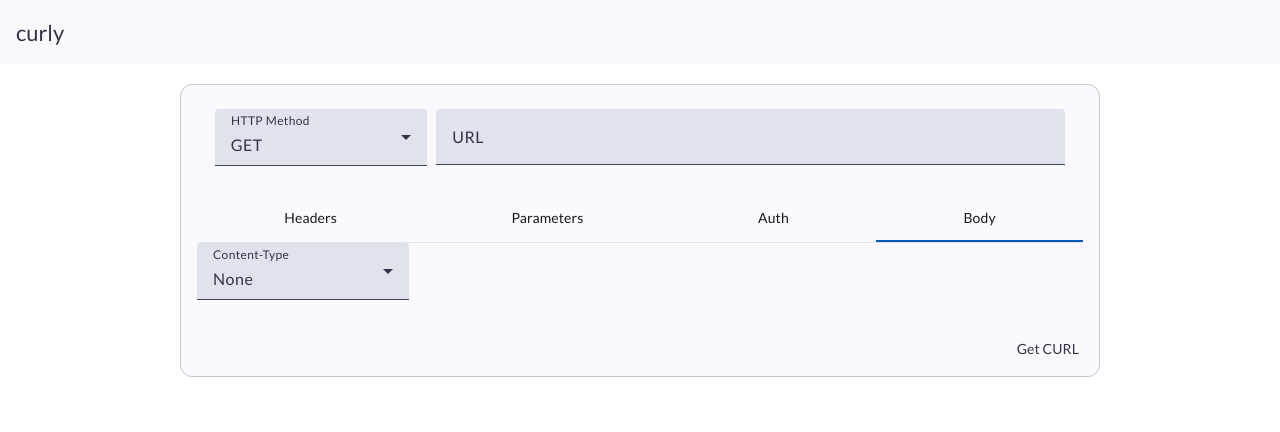
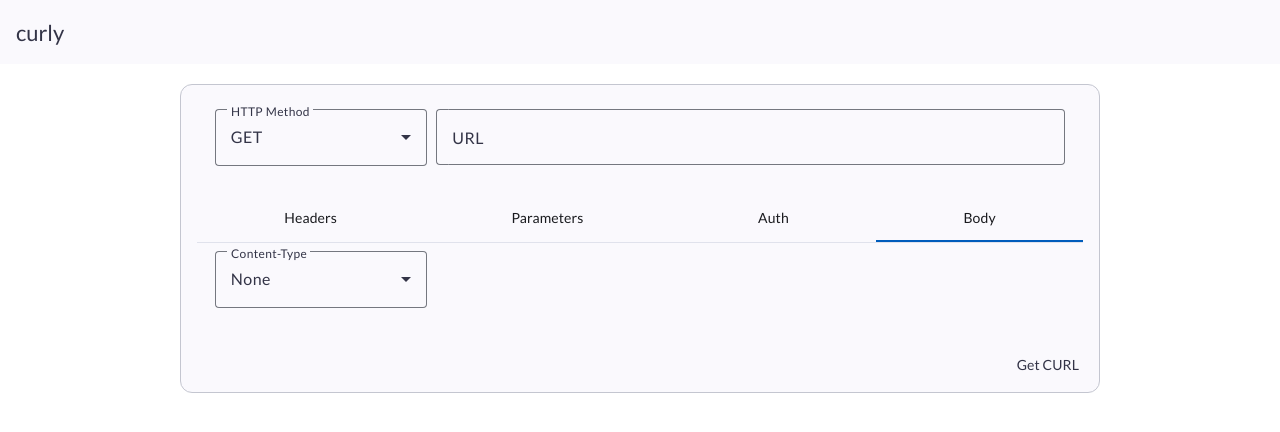
Before and after one commit to johnreybacal/curly, an Angular app: page / in a window 1280 px wide. Both pictures are taken after a click on the tab "Body". Shown: the top 432 px of the page. Built offline with nearby package versions, Linux system fonts and the light colour scheme.

Commit message:
form outline and table

```diff
--- a/src/app/body-builder/body-builder.component.html
+++ b/src/app/body-builder/body-builder.component.html
@@ -1,6 +1,6 @@
-<div>
-  <div class="row">
-    <mat-form-field>
+<div class="row">
+  <div class="col-3">
+    <mat-form-field appearance="outline">
       <mat-label>Content-Type</mat-label>
       <mat-select [(ngModel)]="body.type">
         <mat-option value="none">None</mat-option>
@@ -14,7 +14,7 @@
       </mat-select>
     </mat-form-field>
   </div>
-  <div class="row">
+  <div class="col-9">
     @if (body.type == "application/json") {
     <mat-form-field id="body-field" appearance="outline">
       <mat-label>Body</mat-label>
--- a/src/app/curl-builder/curl-builder.component.html
+++ b/src/app/curl-builder/curl-builder.component.html
@@ -2,7 +2,7 @@
   <mat-card-content>
     <div class="row">
       <div class="col-3">
-        <mat-form-field>
+        <mat-form-field appearance="outline">
           <mat-label>HTTP Method</mat-label>
           <mat-select [(ngModel)]="curl.method">
             @for (method of methods; track method) {
@@ -12,7 +12,7 @@
         </mat-form-field>
       </div>
       <div class="col-9">
-        <mat-form-field id="url-field">
+        <mat-form-field id="url-field" appearance="outline">
           <mat-label>URL</mat-label>
           <input matInput [(ngModel)]="curl.url" />
         </mat-form-field>
--- a/src/app/property-builder/property-builder.component.html
+++ b/src/app/property-builder/property-builder.component.html
@@ -1,10 +1,13 @@
-<div class="table-container">
-  <button mat-raised-button (click)="addData()">
+<div>
+  <div class="row">
+    <button mat-button (click)="addData()">
       Add data
     </button>
-  <button mat-raised-button (click)="getData()">
+    <button mat-button (click)="getData()">
       Get data
     </button>
+  </div>
+  <div class="row table-container">
     <table mat-table [dataSource]="dataSource">
       <!-- Position Column -->
       <ng-container matColumnDef="field">
@@ -25,3 +28,4 @@
       <tr mat-row *matRowDef="let row; columns: displayedColumns;"></tr>
     </table>
   </div>
+</div>
--- a/src/app/property-builder/property-builder.component.scss
+++ b/src/app/property-builder/property-builder.component.scss
@@ -1,5 +1,6 @@
 mat-form-field {
   width: 100%;
+  margin-bottom: -1.25em;
 }
 .table-container {
   height: 300px;
@@ -7,7 +8,5 @@
 }
 td.mat-mdc-cell {
   border: none;
+  padding: 2px;
 }
-th.mat-mdc-header-cell {
-  border: none;
-}
```
Lines whose indentation alone changed are shown as unchanged.
